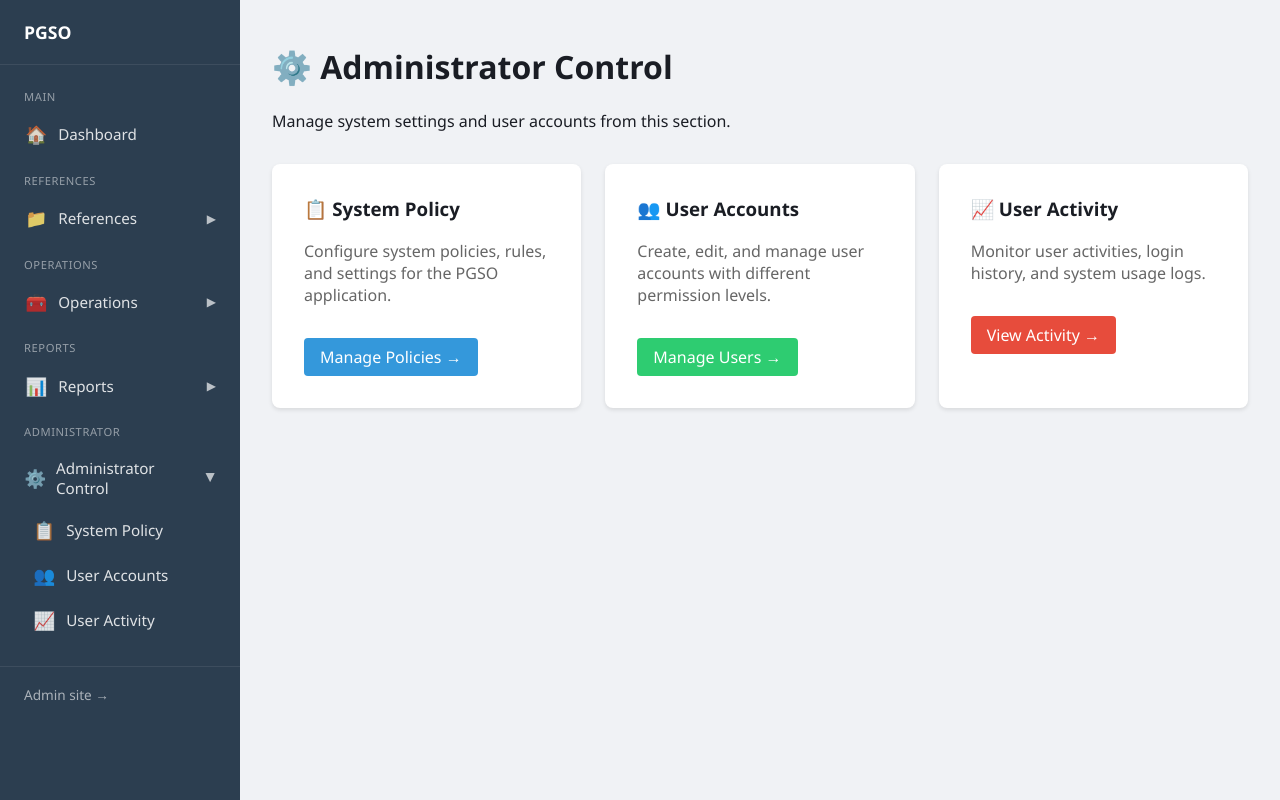
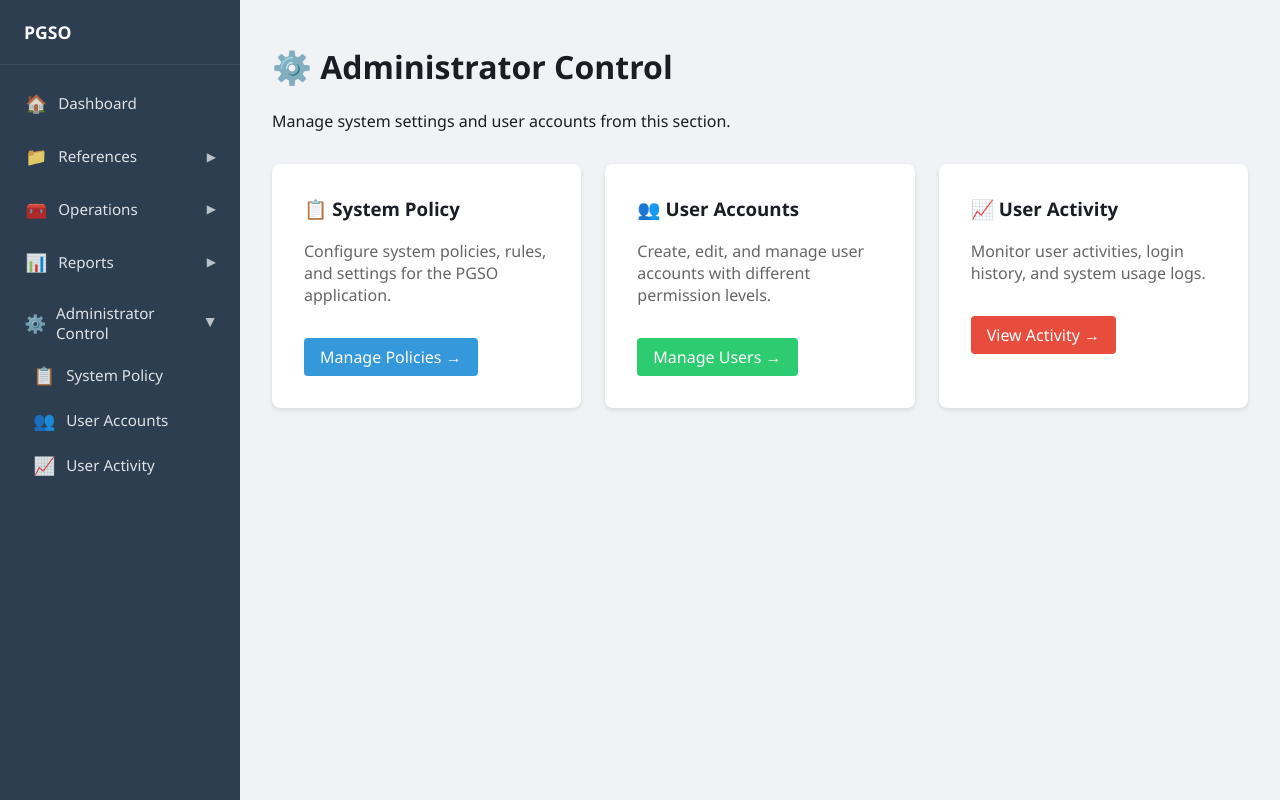
Before and after one commit to briant118/PGSO, a Django app: page /administrator/ in a window 1280 px wide. Run offline with Django 5.2, Linux system fonts and the light colour scheme.

Commit message:
fix some style/remove the legend of the navbar

```diff
--- a/templates/base.html
+++ b/templates/base.html
@@ -37,11 +37,11 @@
     <div class="brand"><a href="{% url 'mainapplication:dashboard' %}">PGSO</a></div>
     <nav>
       <div class="nav-section">
-        <div class="nav-section-title">Main</div>
+        {% comment %} <div class="nav-section-title">Main</div> {% endcomment %}
         <a href="{% url 'mainapplication:dashboard' %}" class="nav-link {% if request.resolver_match.url_name == 'dashboard' %}active{% endif %}"><span class="nav-icon">🏠</span> Dashboard</a>
       </div>
       <div class="nav-section">
-        <div class="nav-section-title">References</div>
+        {% comment %} <div class="nav-section-title">References</div> {% endcomment %}
         <a href="{% url 'reference:index' %}" class="nav-link js-nav-toggle {% if request.resolver_match.app_name == 'reference' %}is-open{% endif %}" data-nav="reference">
           <span class="nav-icon">📁</span>
           References
@@ -53,7 +53,7 @@
         </div>
       </div>
       <div class="nav-section">
-        <div class="nav-section-title">Operations</div>
+        {% comment %} <div class="nav-section-title">Operations</div> {% endcomment %}
         <a href="{% url 'operations:index' %}" class="nav-link js-nav-toggle {% if request.resolver_match.app_name == 'operations' %}is-open{% endif %}" data-nav="operations">
           <span class="nav-icon">🧰</span>
           Operations
@@ -67,7 +67,7 @@
         </div>
       </div>
       <div class="nav-section">
-        <div class="nav-section-title">Reports</div>
+       {% comment %}  <div class="nav-section-title">Reports</div> {% endcomment %}
         <a href="{% url 'reports:index' %}" class="nav-link js-nav-toggle {% if request.resolver_match.app_name == 'reports' %}is-open{% endif %}" data-nav="reports">
           <span class="nav-icon">📊</span>
           Reports
@@ -85,7 +85,7 @@
         </div>
       </div>
       <div class="nav-section">
-        <div class="nav-section-title">Administrator</div>
+        {% comment %} <div class="nav-section-title">Administrator</div> {% endcomment %}
         <a href="{% url 'administrator:index' %}" class="nav-link js-nav-toggle {% if request.resolver_match.app_name == 'administrator' %}is-open{% endif %}" data-nav="administrator">
           <span class="nav-icon">⚙️</span>
           Administrator Control
@@ -98,9 +98,9 @@
         </div>
       </div>
     </nav>
-    <div class="nav-footer">
+   {% comment %}  <div class="nav-footer">
       <a href="{% url 'admin:index' %}">Admin site →</a>
-    </div>
+    </div> {% endcomment %}
   </aside>
   <div class="main-wrap">
     <main class="main-content">
```
